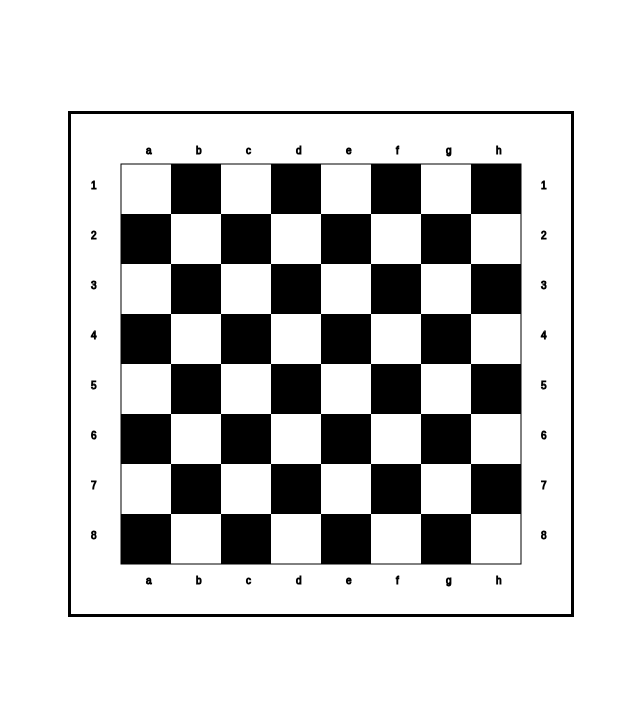
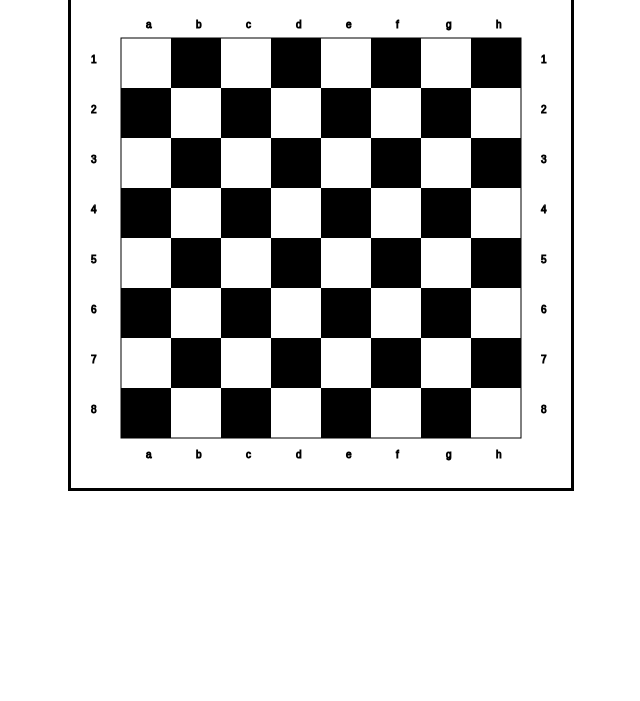
Before and after one commit to SZyatyugin/chess_board, a plain HTML site: page index.html in a window 1280 px wide. Shown: the part 99-800 px from the top of the page, without its empty margins (382-1022 px from the left). Drawn offline with Linux system fonts and the light colour scheme.

Commit message:
css changed

```diff
--- a/chess_style.css
+++ b/chess_style.css
@@ -1,7 +1,7 @@
 
 #canvas{
     border:solid;
-    margin: 10% 0 0 35%;
+    margin: 0 0 0 35%;
 }
 div{
     text-align: center;
```
